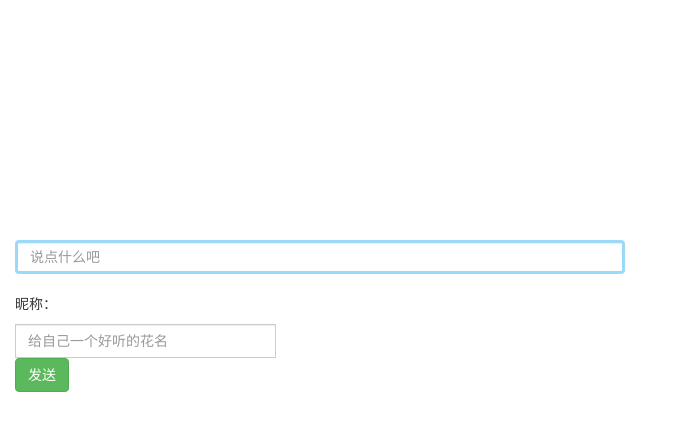
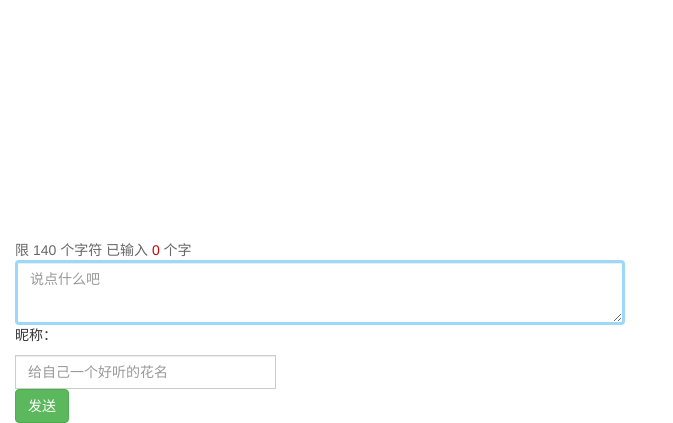
Before and after one commit to yekingyan/Flask_for_my_web, a Flask app: page /message/ in a window 1280 px wide. Shown: the part 454-877 px from the top of the page, without its empty margins (0-673 px from the left). Before the commit the page ends 846 px from the top, so only its background shows below. Run offline with Flask 2, Linux system fonts and the light colour scheme; data that the repository does not hold is empty; some libraries are stand-ins or nearby versions.

Commit message:
加入字数统计与限制

```diff
--- a/static/js/websocket.js
+++ b/static/js/websocket.js
@@ -16,7 +16,7 @@
     socket.on('server_response', function (msg) {
         var json = msg.data;
         for (var i = 0; i < Object.keys(json).length; i++) {
-            log('in', i);
+            log("初次加载");
             json[i]['ct'] = json[i]['ut'];
             // log(json[i]['ut']);
             insertMesage(json[i]);
--- a/templates/message_board.html
+++ b/templates/message_board.html
@@ -39,9 +39,10 @@
 
         <div>
             <form action="#"><!--method="post" url_for("message.add")-->
-                <input id="msg_input" class="form-control" style="border: solid #9cd8f7" type="text" placeholder="说点什么吧" name="content" onkeypress="EnterPress(event)"
-                       onkeydown="EnterPress()"><br>
-                {% if not username and not guest %}
+                <span class="float-right" style='color:#666666'>限 140 个字符  已输入 <span style="color:#CC0000"><span id="info_limit">0</span></span> 个字</span>
+                <textarea id="msg_input" class="form-control" style="border: solid #9cd8f7;height:65px;" type="text" placeholder="说点什么吧" name="content" onkeypress="EnterPress(event)"
+                       onkeydown="EnterPress()"></textarea>
+		        {% if not username and not guest %}
                     <div class="input-group">
                     <p class="mt-2">昵称：</p><input class="form-control" type="text" placeholder="给自己一个好听的花名" name="user"><input id="submit" class="btn btn-success" type="button" value="发送"><br>
                 </div>
@@ -52,4 +53,30 @@
             </form>
         </div>
     </div>
+<script>
+    //控制字数
+    var lim = new limit();
+    lim.txtNote = document.getElementById("msg_input");
+    lim.txtLimit = document.getElementById("info_limit");
+    lim.limitCount = 140;
+    lim.init();
+
+    function limit() {
+        var txtNote;//文本框
+        var txtLimit;//提示字数的input
+        var limitCount;//限制的字数
+        this.init = function () {
+            txtNote = this.txtNote;
+            txtLimit = this.txtLimit;
+            limitCount = this.limitCount;
+            txtNote.maxLength = limitCount;
+            txtNote.onkeydown = function () {
+                txtLimit.innerText = txtNote.value.length;
+            };
+            txtNote.onkeyup = function () {
+                txtLimit.innerText = txtNote.value.length;
+            };
+        }
+    }
+</script>
 {% endblock %}
```
